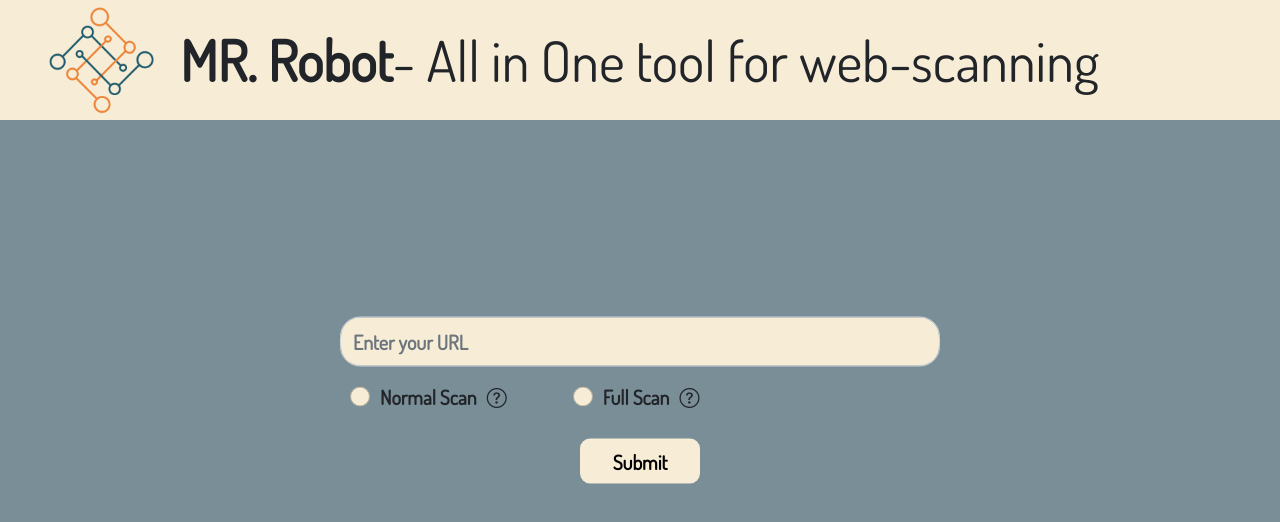
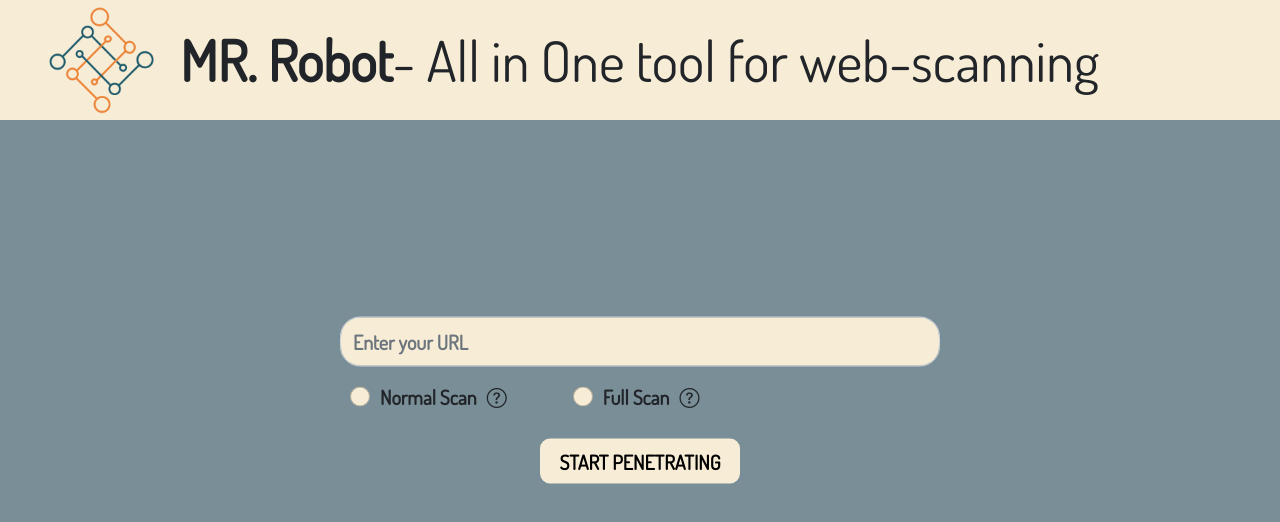
Before and after one commit to sirasbook/mr-robot-frontend, a React (Create React App) app: page / in a window 1280 px wide. Shown: the top 522 px of the page. Built offline with nearby package versions, Linux system fonts and the light colour scheme.

Commit message:
edit request button

```diff
--- a/src/request/request.js
+++ b/src/request/request.js
@@ -60,7 +60,7 @@ const Request = () => {
                         </div>
                     </div>
                     <div className="form-actions">
-                        <button type="submit" class="btn btn-primary">Submit</button>
+                        <button type="submit" class="btn btn-primary">START PENETRATING</button>
                     </div>
                 </form>
             </div>
--- a/src/request/request.scss
+++ b/src/request/request.scss
@@ -28,7 +28,7 @@
     }
 
     .btn {
-        width: 120px;
+        width: 200px;
         height: 45px;
         background-color: #f7ecd5;
         border: none;
```
